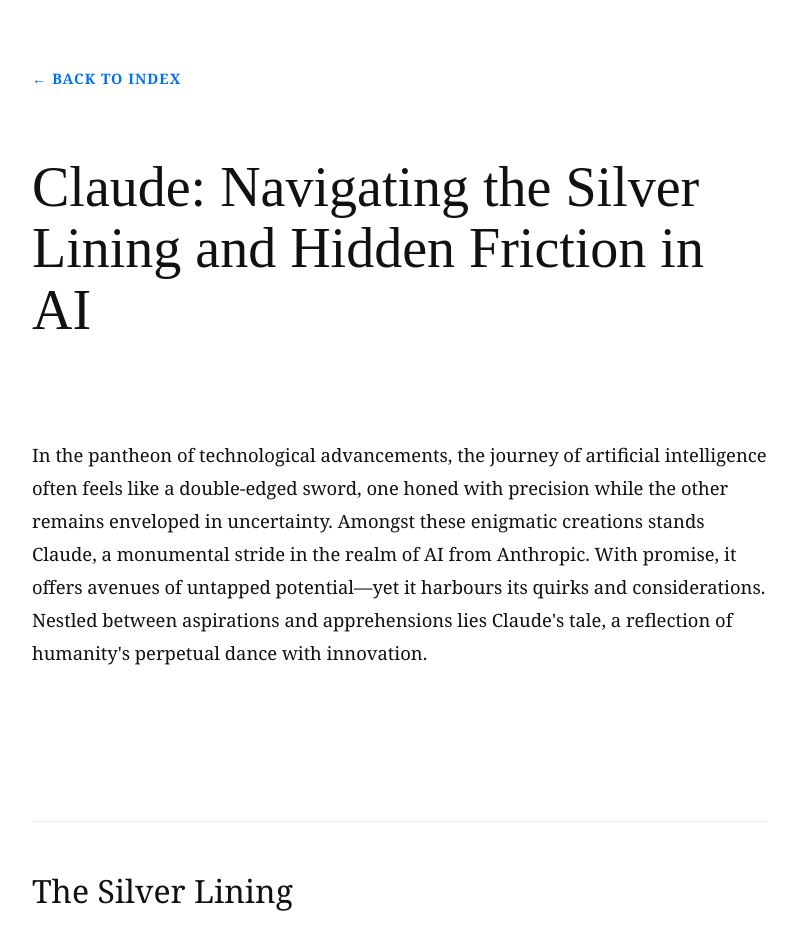
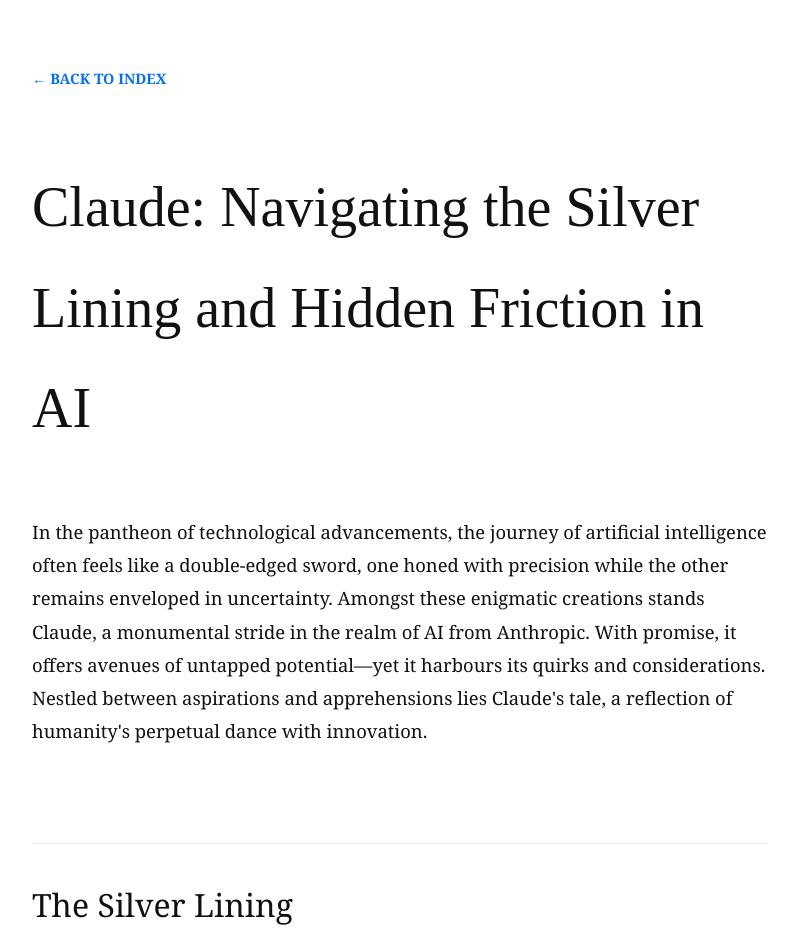
Before and after one commit to smart-guidance-lab/ai-review-site, a Next.js app: page /blog/ai-article-1771748821567 in a window 1280 px wide. Shown: the top 952 px of the page, without its empty margins (240-1039 px from the left). Built offline with nearby package versions, Linux system fonts and the light colour scheme.

Commit message:
Add URL extraction and update footer content
Extract target URL from content and update footer link.

```diff
--- a/app/blog/[slug]/page.tsx
+++ b/app/blog/[slug]/page.tsx
@@ -13,28 +13,32 @@
   const filePath = path.join(process.cwd(), 'content', 'posts', `${resolvedParams.slug}.md`);
 
   if (!fs.existsSync(filePath)) notFound();
-  const content = fs.readFileSync(filePath, 'utf8');
+  let content = fs.readFileSync(filePath, 'utf8');
+
+  // URLタグの抽出と本文からの除去
+  const urlMatch = content.match(/\[TARGET_URL:\s*(.*?)\]/);
+  const targetUrl = urlMatch ? urlMatch[1] : 'https://ai-insight-global.vercel.app';
+  content = content.replace(/\[TARGET_URL:\s*.*?\]/, '');
 
   return (
     <article style={{ padding: '4rem 2rem', maxWidth: '800px', margin: '0 auto', fontFamily: '"Georgia", serif', color: '#111', lineHeight: '1.8' }}>
       <nav style={{ marginBottom: '4rem' }}>
-        <a href="/" style={{ textDecoration: 'none', color: '#0070f3', fontSize: '0.9rem', fontWeight: 'bold', textTransform: 'uppercase', letterSpacing: '1px' }}>&larr; Back to Index</a>
+        <a href="/" style={{ textDecoration: 'none', color: '#0070f3', fontSize: '0.9rem', fontWeight: 'bold', textTransform: 'uppercase' }}>&larr; Back to Index</a>
       </nav>
 
-      <div style={{ display: 'flex', flexDirection: 'column', gap: '2rem' }}>
+      <div style={{ display: 'flex', flexDirection: 'column' }}>
         {content.split('\n').map((line, i) => {
-          if (line.startsWith('# ')) return <h1 key={i} style={{ fontSize: '3.5rem', fontWeight: 'normal', fontFamily: '"Times New Roman", serif', lineHeight: '1.1', marginBottom: '1rem' }}>{line.replace('# ', '')}</h1>;
+          if (line.startsWith('# ')) return <h1 key={i} style={{ fontSize: '3.5rem', fontFamily: '"Times New Roman", serif', marginBottom: '2rem' }}>{line.replace('# ', '')}</h1>;
           if (line.startsWith('> ')) return <blockquote key={i} style={{ fontSize: '1.2rem', fontStyle: 'italic', color: '#555', borderLeft: '3px solid #000', paddingLeft: '1.5rem', margin: '2rem 0' }}>{line.replace('> ', '')}</blockquote>;
-          if (line.startsWith('## ')) return <h2 key={i} style={{ fontSize: '2rem', fontWeight: 'normal', borderTop: '1px solid #eee', paddingTop: '2.5rem', marginTop: '3rem' }}>{line.replace('## ', '')}</h2>;
-          if (line.trim() === '') return <div key={i} style={{ height: '1rem' }} />;
+          if (line.startsWith('## ')) return <h2 key={i} style={{ fontSize: '2rem', borderTop: '1px solid #eee', paddingTop: '2rem', marginTop: '3rem' }}>{line.replace('## ', '')}</h2>;
           return <p key={i} style={{ marginBottom: '1.5rem', fontSize: '1.15rem' }}>{line}</p>;
         })}
       </div>
 
-      <footer style={{ marginTop: '8rem', padding: '3rem', border: '1px solid #000', borderRadius: '2px', textAlign: 'center' }}>
+      <footer style={{ marginTop: '8rem', padding: '3rem', border: '1px solid #000', textAlign: 'center' }}>
         <h3 style={{ fontFamily: '"Times New Roman", serif', fontSize: '1.5rem', marginBottom: '1rem' }}>The Intelligence Verdict</h3>
-        <p style={{ fontSize: '1rem', color: '#666', marginBottom: '2rem' }}>Experience the transformation first-hand. Access the official intelligence portal below.</p>
-        <a href="#" style={{ display: 'inline-block', backgroundColor: '#000', color: '#fff', padding: '1rem 2rem', textDecoration: 'none', fontSize: '0.9rem', fontWeight: 'bold', letterSpacing: '2px' }}>EXPLORE OFFICIAL TOOL</a>
+        <p style={{ fontSize: '1rem', color: '#666', marginBottom: '2rem' }}>Experience this intelligence transformation first-hand via the official link below.</p>
+        <a href={targetUrl} target="_blank" rel="noopener noreferrer" style={{ display: 'inline-block', backgroundColor: '#000', color: '#fff', padding: '1rem 2rem', textDecoration: 'none', fontSize: '0.9rem', fontWeight: 'bold', letterSpacing: '2px' }}>EXPLORE OFFICIAL TOOL</a>
       </footer>
     </article>
   );
```
